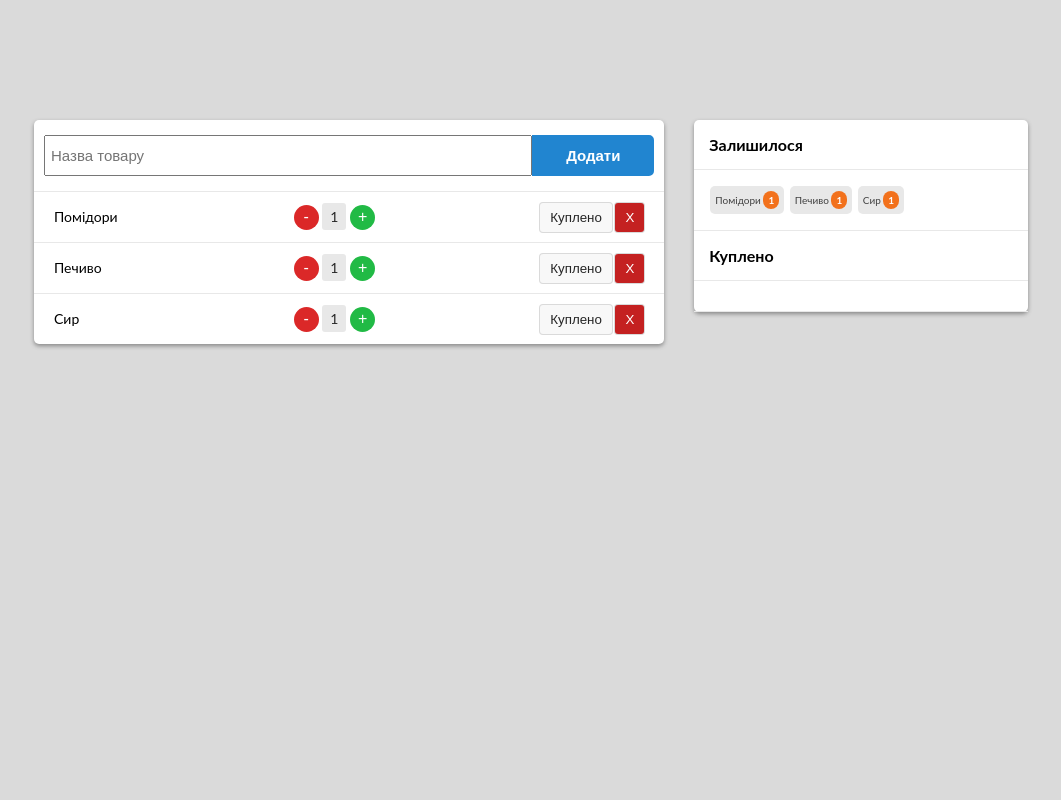
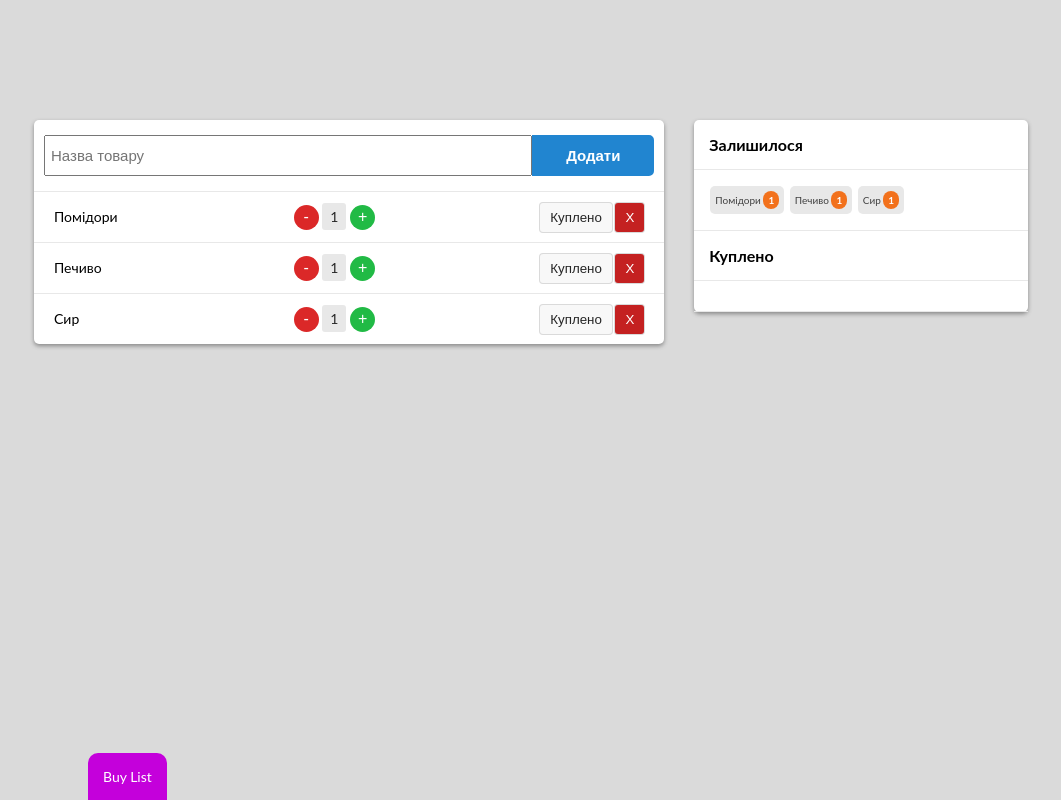
Before and after one commit to nekipelov3/BuyList, a plain HTML site: page index.html in a window 1280 px wide. Shown: the whole page, without its empty margins (104-1165 px from the left). Drawn offline with Linux system fonts and the light colour scheme.

Commit message:
added badge button with started styles

```diff
--- a/index.html
+++ b/index.html
@@ -94,7 +94,12 @@
     </div>
   </div>
 
-  <!-- <div class="badge">Buy List</div> -->
+  <div class="badge">
+    Buy List
+    <!-- <div class="">Created by:</div>
+    <div class="">Vlad Moskalets</div> -->
+  </div>
+
 </div>
 </body>
 
--- a/main.css
+++ b/main.css
@@ -239,17 +239,21 @@ body {
 
 /*Footer*/
 .badge {
-  position: fixed;
-  width: 10%;
-  height: 50px;
-  left: 15%;
-  bottom: 0px;
-  background: blue;
+    position: fixed;
+    left: 15%;
+    bottom: 0px;
+    background: #c400db;
+    color: white;
+    border-top-left-radius: 10px;
+    border-top-right-radius: 10px;
+    padding: 15px;
+    text-align: center;
+}
 
-  border-top-left-radius: 20px;
-  border-top-right-radius: 20px;
-  padding: 20px 15px;
+.badge:hover {
+    background: #6300dd;
 }
+
 
 @media (max-width: 768px) {
     .left, .right {
```
